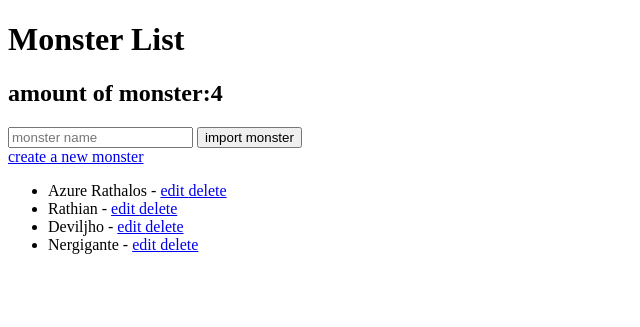
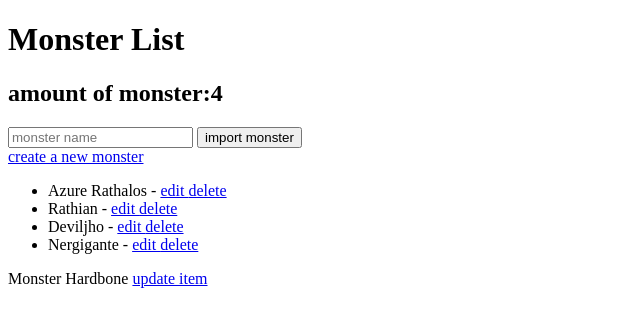
Before and after one commit to FirstHassan24/mhworld, a Django app: page / in a window 1280 px wide. Shown: the top 327 px of the page, without its empty margins (0-640 px from the left). Run offline with Django 5.2, Linux system fonts and the light colour scheme; data comes from the database, SQL or seed files in the repository; both versions use the stored data as it was after the commit.

Commit message:
end:okay found out i messed up and skipped a lot a few steps in CRUD and jumped to the U instead of the R part so i need to display my items before worrying about updating them luckily for me i already talked to chat about it so go check it out

```diff
--- a/monsterhunter/templates/monsterhunter/monster_list.html
+++ b/monsterhunter/templates/monsterhunter/monster_list.html
@@ -37,6 +37,7 @@ Monster List
 </a>
 <!--put the delete button here:-->
 <a href="{% url 'delete-monster' pk=monster.pk %}"> delete</a>
+<!--lets me see the item that each monster drops-->
 </li>
 {% endfor %}
 </ul>
@@ -49,7 +50,7 @@ Monster List
     <!--grab the name of each item in the database:-->
     {{item.name}}
     <!--create a link for each item in the database: -->
-    <a href="{% url 'update-item' item.pk %}">update item</a>
+    <a href="{% url 'update-item' pk=item.pk %}">update item</a>
 {% endfor %}
 </body>
 </html>
--- a/monsterhunter/urls.py
+++ b/monsterhunter/urls.py
@@ -9,5 +9,5 @@ urlpatterns = [
     #create a url for importing monsters:
     path("import/",views.import_monster,name="import"),
     #create a url for updating items:
-    path("<int:pk>/edit/",views.update_item,name="update-item")
+    path("item/<int:pk>/edit/",views.update_item,name="update-item")
 ]
--- a/monsterhunter/views.py
+++ b/monsterhunter/views.py
@@ -28,12 +28,13 @@ def create_monster(request):
         #render the form model inside the form template:
         return render(request,"monsterhunter/monster_form.html",{"form":form})
 
-#create a function for storing the monsters:
+#create a function for displaying the monsters:
 def monster_list(request):
     #store all the monsters in a variable:
     monsters = Monster.objects.all()
+    items = Item.objects.all()
     #tell it which folder and file html to render the list:
-    return render(request,"monsterhunter/monster_list.html",{"monsters":monsters})
+    return render(request,"monsterhunter/monster_list.html",{"monsters":monsters,"items":items})
 
 #create a function for updating each monster information:
 def monster_update(request,pk):
```
Also changed, not shown: db.sqlite3.
